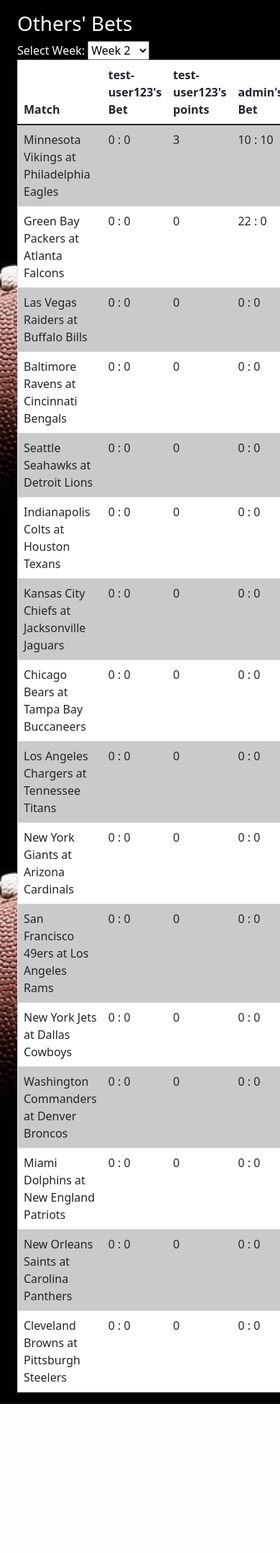
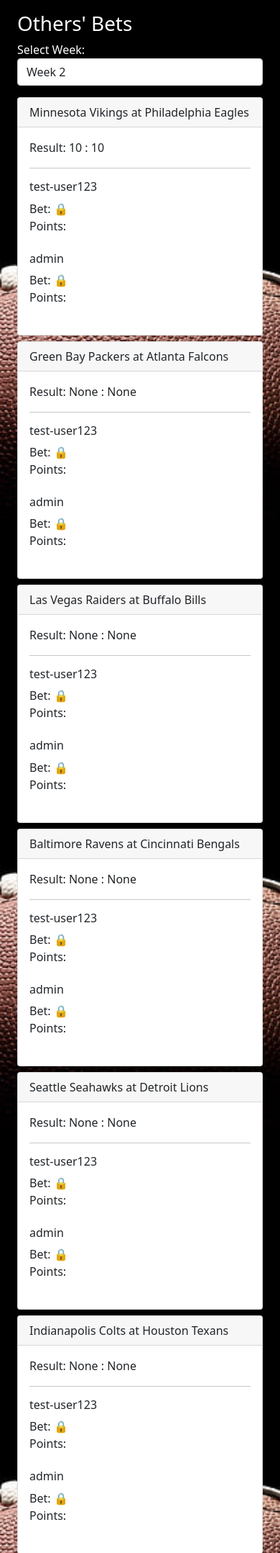
Before and after one commit to MadPaco/bbet, a Django app: page /fellow_bets/2/ in a window 390 px wide; the page is wider, and only the part inside the window is pictured. Shown: the part 119-2276 px from the top of that part at 72% size. Before the commit the page ends 2069 px from the top of that part, so only its background shows below. Run offline with Django 3.2, Linux system fonts and the light colour scheme; data comes from the database, SQL or seed files in the repository; both versions use the stored data as it was after the commit.

Commit message:
added mobile versions of others bets, standings and predictions

```diff
--- a/bbet/settings.py
+++ b/bbet/settings.py
@@ -120,7 +120,7 @@ USE_I18N = True
 
 USE_L10N = True
 
-USE_TZ = True
+USE_TZ = False
 
 
 # Static files (CSS, JavaScript, Images)
--- a/static/css/styles.css
+++ b/static/css/styles.css
@@ -1,3 +1,7 @@
+html {
+    scroll-behavior: smooth;
+}
+
 body {
     background-image: url("../../media/background.jpg");
     background-repeat: no-repeat;
@@ -194,7 +198,7 @@ input[type=number] {
 }
 
 .score-input {
-    width: 5%;
+    width: 80% !important;
     text-align: center;
     box-sizing: border-box;
 }
--- a/templates/fellow_bets.html
+++ b/templates/fellow_bets.html
@@ -2,24 +2,49 @@
 
 {% block content %}
 <div class="container">
-    <html>
-    <head>
-        <title>Others Bets</title>
-    </head>
-    <body>
     <div class="row">
-            <div class="col-md-12">
+        <div class="col-12">
             <h1>Others' Bets</h1>
             <label for="week_number">Select Week:</label>
-                <select id="week_number" onchange="location = this.value;">
+            <select id="week_number" onchange="location = this.value;" class="form-control mb-3">
                 {% for week in weeks %}
                 <option value="{% url 'fellow_bets' week %}" {% if week == week_number %}selected{% endif %}>Week {{ week }}</option>
                 {% endfor %}
             </select>
+
+            <!-- Cards for Mobile View -->
+            <div class="d-block d-md-none">
+                {% for match in matches %}
+                <div class="card mb-2">
+                    <div class="card-header">
+                        {{ match.away_team }} at {{ match.home_team }}
+                    </div>
+                    <div class="card-body">
+                        Result: {{ match.away_team_result }} : {{ match.home_team_result }}
+                        <hr>
+                        {% for user in users %}
+                            <h6>{{ user.username }}</h6>
+                            {% for bet in bets %}
+                                {% if bet.user == user and bet.match == match %}
+                                    Bet: {% if match.has_started %}{{ bet.predicted_away_score }} : {{ bet.predicted_home_score }}{% else %}🔒{% endif %} <br>
+                                    Points: {% if match.has_started %}{{ bet.points }}{% endif %}
+                                    <br>
+                                    <br>
+                                {% endif %}
+                            {% endfor %}
+                        {% endfor %}
+                    </div>
+                </div>
+                {% endfor %}
+            </div>
+
+            <!-- Table for Desktop View -->
+            <div class="d-none d-md-block table-responsive">
                 <table class="table">
                     <thead>
                         <tr style="background-color: white;">
                             <th>Match</th>
+                            <th>Result</th>
                             {% for user in users %}
                             <th>{{ user.username }}'s Bet</th>
                             <th>{{ user.username }}'s points</th>
@@ -30,18 +55,25 @@
                         {% for match in matches %}
                         <tr>
                             <td>{{ match.away_team }} at {{ match.home_team }}</td>
+                            <td>{{ match.away_team_result }} : {{ match.home_team_result }}</td>
                             {% for user in users %}
                             <td>
                                 {% for bet in bets %}
                                     {% if bet.user == user and bet.match == match %}
+                                        {% if match.has_started %}
                                             {{ bet.predicted_away_score }} : {{ bet.predicted_home_score }}
+                                        {% else %}
+                                            Game not started
+                                        {% endif %}
                                     {% endif %}
                                 {% endfor %}
                             </td>
                             <td>
                                 {% for bet in bets %}
                                     {% if bet.user == user and bet.match == match %}
+                                        {% if match.has_started %}
                                             {{ bet.points }}
+                                        {% endif %}
                                     {% endif %}
                                 {% endfor %}
                             </td>
@@ -56,7 +88,6 @@
                 </table>
             </div>
         </div>
-    </body>
-    </html>
+    </div>
 </div>
 {% endblock %}
--- a/users/views.py
+++ b/users/views.py
@@ -171,6 +171,7 @@ class FellowBetsView(ListView):
         context['matches'] = Match.objects.filter(week_number=self.kwargs.get('week_number'))
         context['users'] = CustomUser.objects.all()
         context['week_number'] = self.kwargs.get('week_number')
+        context['current_time']: timezone.now()
 
         return context
 
```
Also changed, not shown: templates/predictions.html (+9 -7 lines), templates/standings.html (+23 -10 lines), db.sqlite3. Lines whose indentation alone changed are shown as unchanged.
